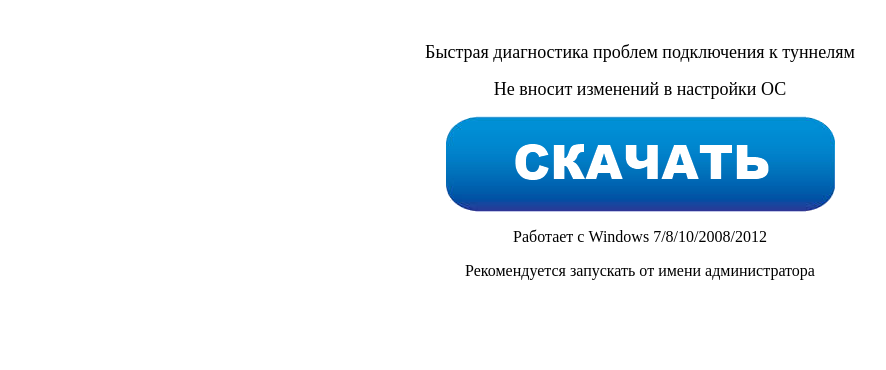
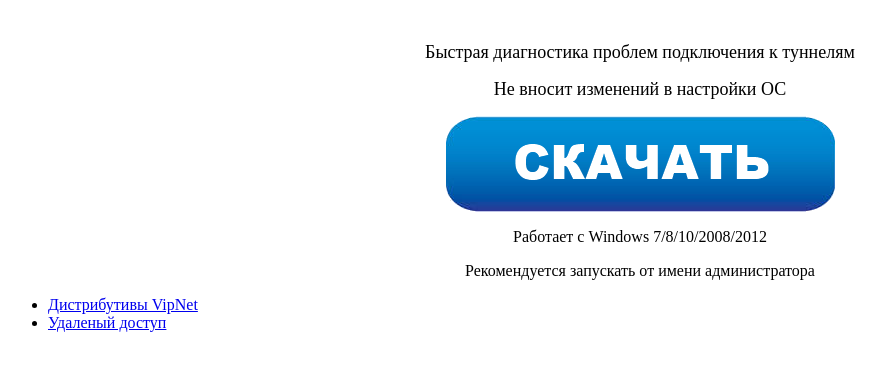
Before and after one commit to ivc63/ivc63.github.io, a plain HTML site: page index.html in a window 1280 px wide. Shown: the whole page, without its empty margins (0-886 px from the left). Drawn offline with Linux system fonts and the light colour scheme.

Commit message:
Update index.html

```diff
--- a/index.html
+++ b/index.html
@@ -9,5 +9,11 @@
 <p style="text-align: center;"><a href="http://ivc63.github.io/run.bat"><img alt="Скачать" src="http://ivc63.github.io/button1.png" /></a></p>
 <p style="text-align: center;"><span style="font-size:16px">Работает с Windows 7/8/10/2008/2012</span><br /></p>
 <p style="text-align: center;"><span style="font-size:16px">Рекомендуется запускать от имени администратора</span><br /></p>
+<div class="bottom_menu">
+  <ul>
+    <li><a href="http://91.212.146.87/home/" target="_blank">Дистрибутивы VipNet</a></li>
+    <li><a href="http://91.212.146.87/files/help.zip">Удаленый доступ</a></li>
+  </ul>
+ </div>
 </body>
 </html>
```
